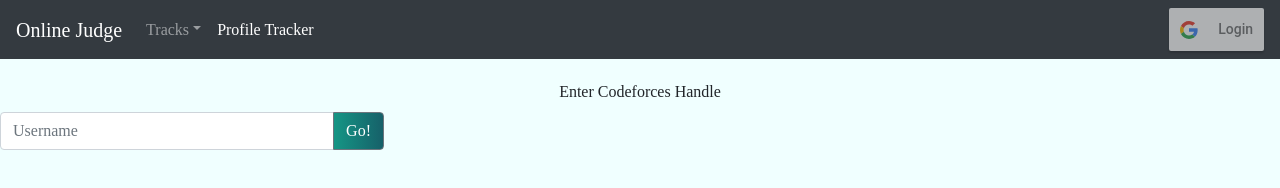
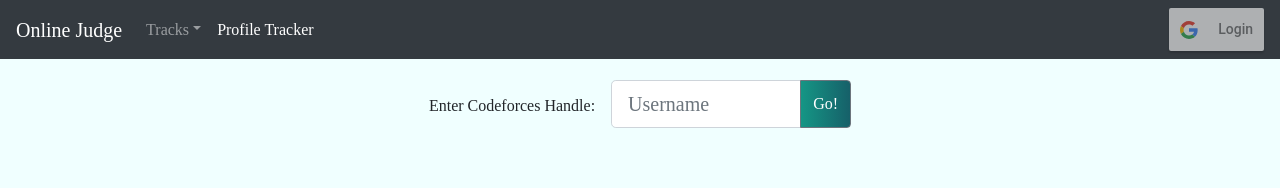
Before and after one commit to singh-shreya6/codeforcesAPI, a React app: page / in a window 1280 px wide. Both pictures are taken after a click on the link "Profile Tracker". Built offline with nearby package versions, Linux system fonts and the light colour scheme; no server answers.

Commit message:
Fixed Alignment-search bar

```diff
--- a/src/index.css
+++ b/src/index.css
@@ -12,6 +12,7 @@
 
 .search_bar {
     margin-top: 5rem;
+    margin-bottom: 2rem;
 }
 
 .handle_btn {
@@ -72,3 +73,9 @@
     margin-left: 10%;
     width: 80%;
 }
+
+.handle_textbox {
+  display: inline-flex !important;
+  width: 15rem !important;
+  margin-left: 1rem;
+}
--- a/src/searchPage.js
+++ b/src/searchPage.js
@@ -79,10 +79,12 @@ class SearchPage extends React.Component {
     render() {
         if (this.props.isPageOpen === "6") {
             return (
+                <div>
                     <div className="search_bar" >
-                    <label> Enter Codeforces Handle </label>
-                    <InputGroup className="mb-3">
+                        <label> Enter Codeforces Handle:  </label>
+                        <InputGroup className="handle_textbox">
                             <FormControl
+                                size="lg"
                                 placeholder="Username"
                                 aria-label="Username"
                                 aria-describedby="basic-addon2"
@@ -94,6 +96,7 @@ class SearchPage extends React.Component {
                                     onClick={() => this.fetchUserInfo()}>Go!</Button>
                             </InputGroup.Append>
                         </InputGroup>
+                    </div>
                     {this.displayProfile()}
                 </div>
             );
```
Lines whose indentation alone changed are shown as unchanged.
